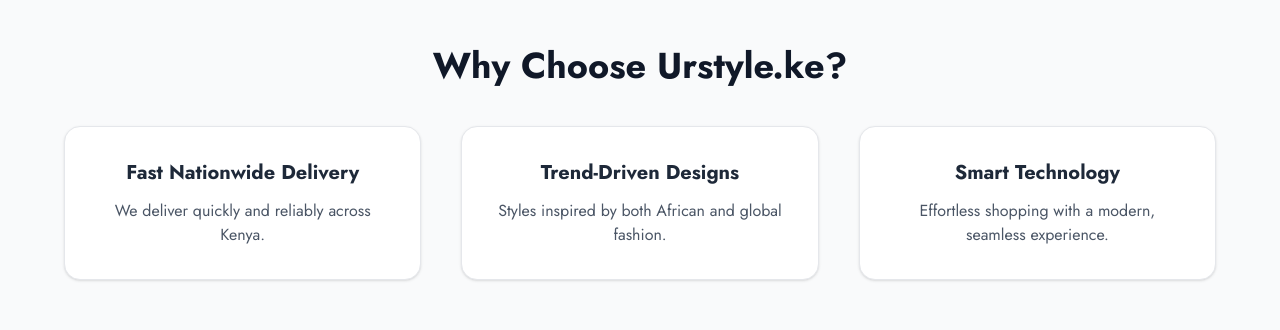
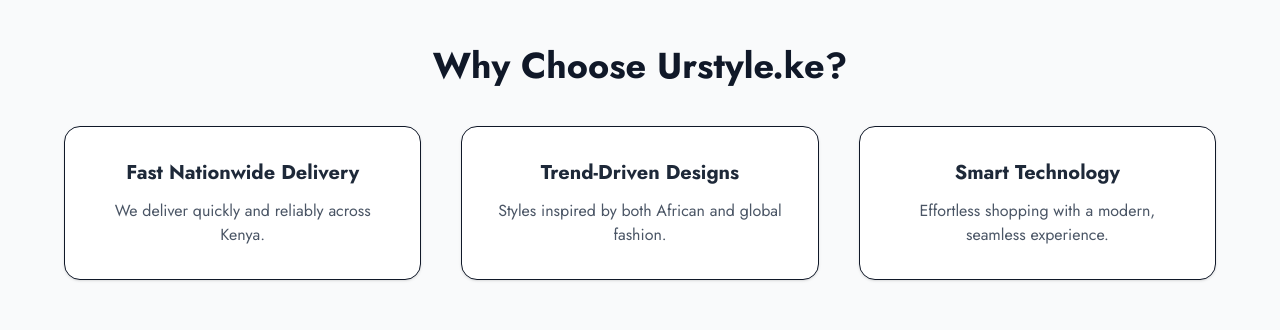
Before and after one commit to Griffinsshem/urstyle.ke, a Next.js app: page /about in a window 1280 px wide. Shown: the part 2140-2470 px from the top of the page. Built offline with nearby package versions, Linux system fonts and the light colour scheme.

Commit message:
feat: update the about page stylings

```diff
--- a/src/app/about/page.js
+++ b/src/app/about/page.js
@@ -197,7 +197,7 @@ function StatCard({ value, label, suffix = "" }) {
 /* Feature Card */
 function FeatureCard({ title, desc }) {
   return (
-    <div className="bg-white p-8 shadow-sm rounded-2xl border border-gray-200">
+    <div className="bg-white p-8 shadow-sm rounded-2xl border border-gray-900">
       <h3 className="font-bold text-xl mb-3">{title}</h3>
       <p className="text-gray-600">{desc}</p>
     </div>
```
